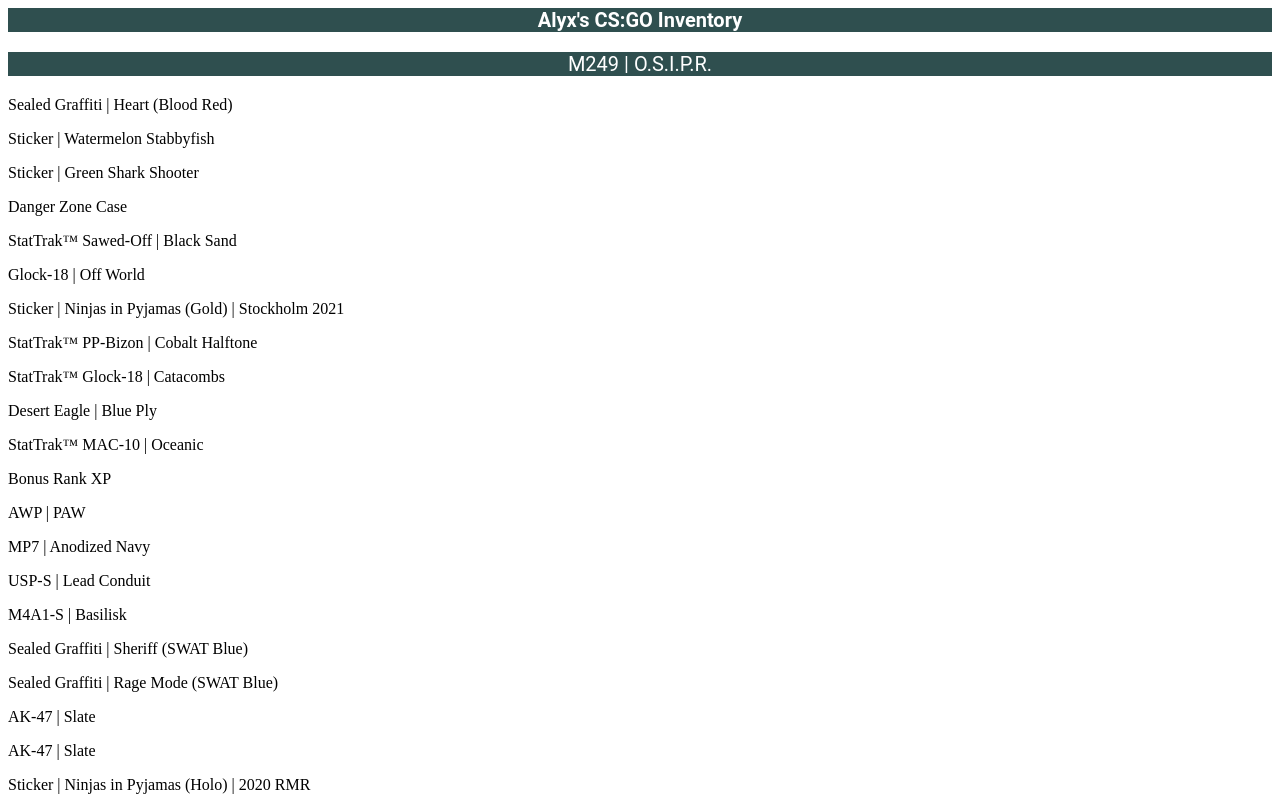
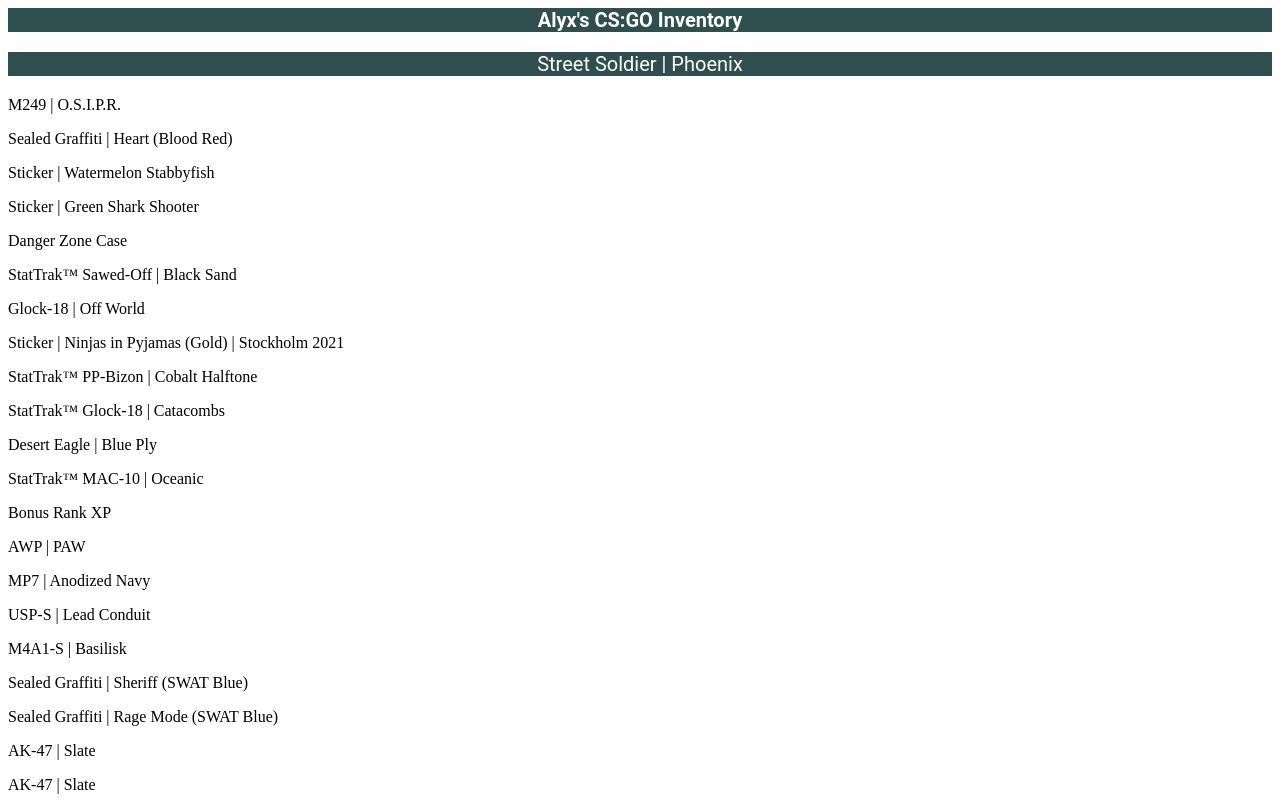
Before and after one commit to adam-burke0/alyx.info, a plain HTML site: page cs/index.html in a window 1280 px wide. Shown: the top 800 px of the page. Drawn offline with Linux system fonts and the light colour scheme; files that its build step writes are made by us from their sources.

Commit message:
Update cs/index.html

```diff
--- a/cs/index.html
+++ b/cs/index.html
@@ -10,7 +10,13 @@
 <body>
 	<h3 id="inv">Alyx's CS:GO Inventory</h3>
 	<p id="inv">
-M249 | O.S.I.P.R.
+Street Soldier | Phoenix
+                        </p>
+                    </div>
+                </div>
+			    <div class="col-md-2">
+				    <div class="card-body">
+					    <p class="card-text">M249 | O.S.I.P.R.
                         </p>
                     </div>
                 </div>
```
